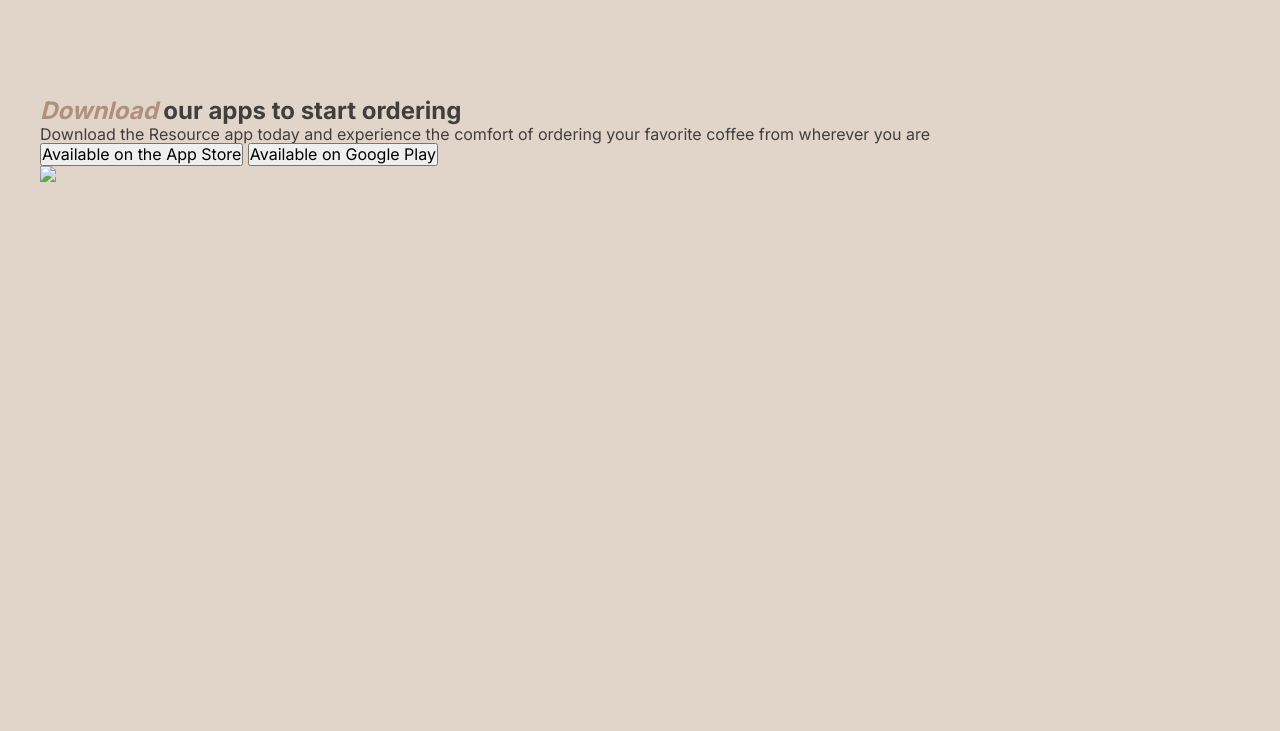
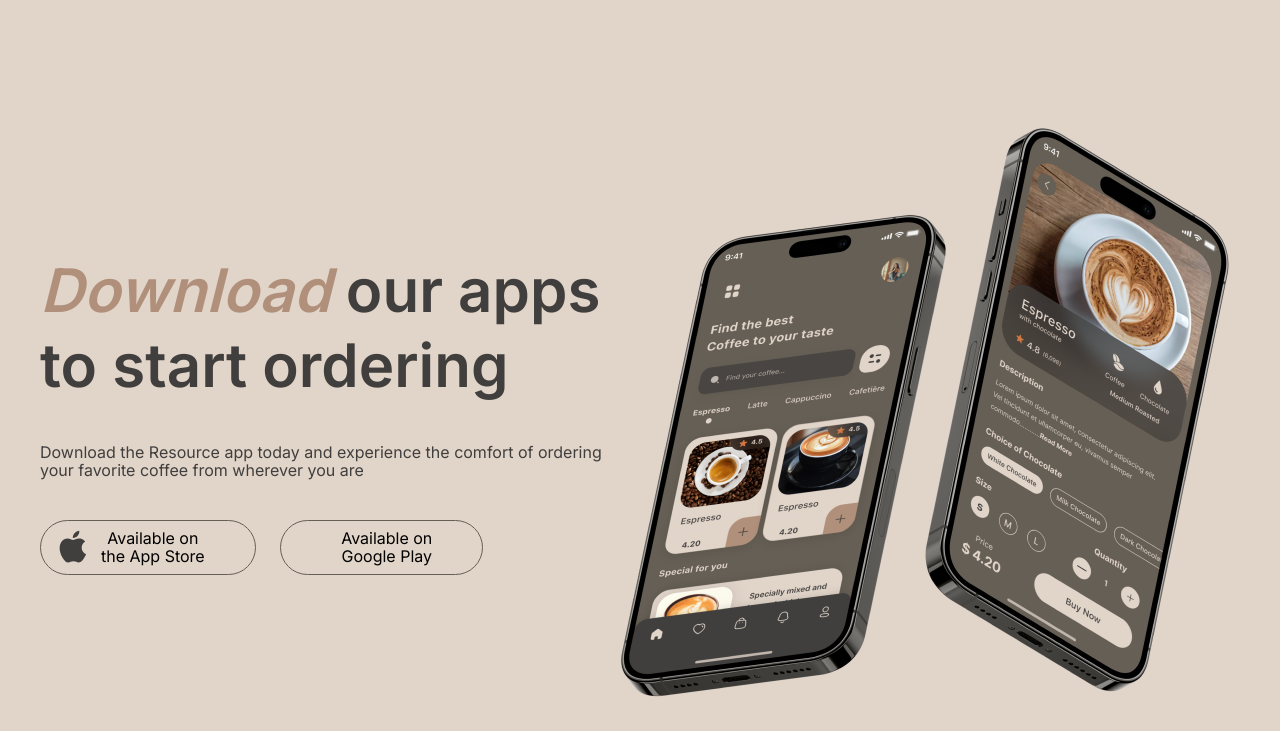
Before and after one commit to DmitryYarigin/coffe-house, a website built with webpack: page coffee-house/src/pages/home/index.html in a window 1280 px wide. Shown: the part 3145-3876 px from the top of the page. Before the commit the page ends 3330 px from the top, so only its background shows below. Built offline with nearby package versions, Linux system fonts and the light colour scheme.

Commit message:
feat: making buttons

```diff
--- a/coffee-house/src/pages/home/index.html
+++ b/coffee-house/src/pages/home/index.html
@@ -122,14 +122,13 @@
     <section class="mobileApp">
         <div class="mobileApp__inner">
             <div class="mobileApp__info">
-                <h2 class="mobileApp__heading"><span class="italic__span">Download</span> our apps to start ordering</h2>
+                <h2 class="mobileApp__heading subheader"><span class="italic__span">Download</span> our apps to start ordering</h2>
                 <p class="mobileApp__text">Download the Resource app today and experience the comfort of ordering your favorite coffee from wherever you are</p>
-                <button class="mobileApp__button1">Available on the App Store</button>
-                <button class="mobileApp__button2">Available on
-                    Google Play</button>
+                <button class="mobileApp__button1 button">Available on <br> the App Store</button>
+                <button class="mobileApp__button2 button">Available on <br> Google Play</button>
             </div>
             <div class="mobileApp__image">
-                <img src="../../assets/images/" class="mobileApp_img">
+                <img src="../../assets/images/mobile-screens.png" class="mobileApp__img">
             </div>
     </section>
     </div>
--- a/coffee-house/src/pages/home/style.scss
+++ b/coffee-house/src/pages/home/style.scss
@@ -308,3 +308,55 @@
     max-width: 100%;
   }
 }
+
+.mobileApp {
+
+  // .mobileApp__inner
+
+  &__inner {
+    display: flex;
+    align-items: center;
+    justify-content: center;
+  }
+
+  // .mobileApp__info
+
+  &__info {
+    max-width: 630px;
+  }
+
+  // .mobileApp__heading
+
+  &__heading {
+    margin-bottom: 40px;
+  }
+
+  // .mobileApp__text
+
+  &__text {
+    margin-bottom: 40px;
+  }
+
+  // .mobileApp__button1
+
+  &__button1 {
+    margin-right: 20px;
+    background: 8% 50% no-repeat url(../../assets/icons/apple.svg);
+
+  }
+
+  // .mobileApp__button2
+
+  &__button2 {
+  }
+
+  // .mobileApp__image
+
+  &__image {
+  }
+
+  // .mobileApp__img
+
+  &__img {
+  }
+}
--- a/coffee-house/src/style/_main.scss
+++ b/coffee-house/src/style/_main.scss
@@ -52,3 +52,11 @@ a:hover, a:visited, a:link, a:active
 .active-favorite {
     background-color: $border-Dark;
 }
+
+.button {
+    border: 1px solid $border-Dark;
+    background-color: inherit;
+    border-radius: 30px;
+    cursor: pointer;
+    padding: 8px 50px 8px 60px;
+}
```
Also changed, not shown: coffee-house/src/assets/icons/android.svg (added), coffee-house/src/assets/icons/apple.svg (added), coffee-house/src/assets/images/mobile-screens.png (added).
